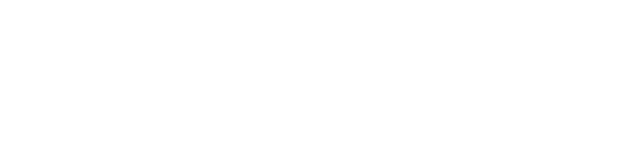
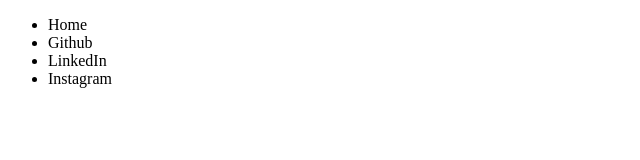
Before and after one commit to tenaltmann/aula_compartilhada_Infinit_School_criacaoDeSite, a plain HTML site: page index.html in a window 1280 px wide. Shown: the whole page, without its empty margins (0-640 px from the left). Drawn offline with Linux system fonts and the light colour scheme.

Commit message:
Criação da barra de navegação do index.html

```diff
--- a/index.html
+++ b/index.html
@@ -7,6 +7,20 @@
     <title>Criação de Site</title>
 </head>
 <body>
+    <header>
+        <nav>
+            <ul>
+                <li>Home</li>
+                <li>Github</li>
+                <li>LinkedIn</li>
+                <li>Instagram</li>
+            </ul>
+        </nav>
+    </header>
+
+    <main></main>
+
+    <footer></footer>
 
 </body>
 </html>
```
